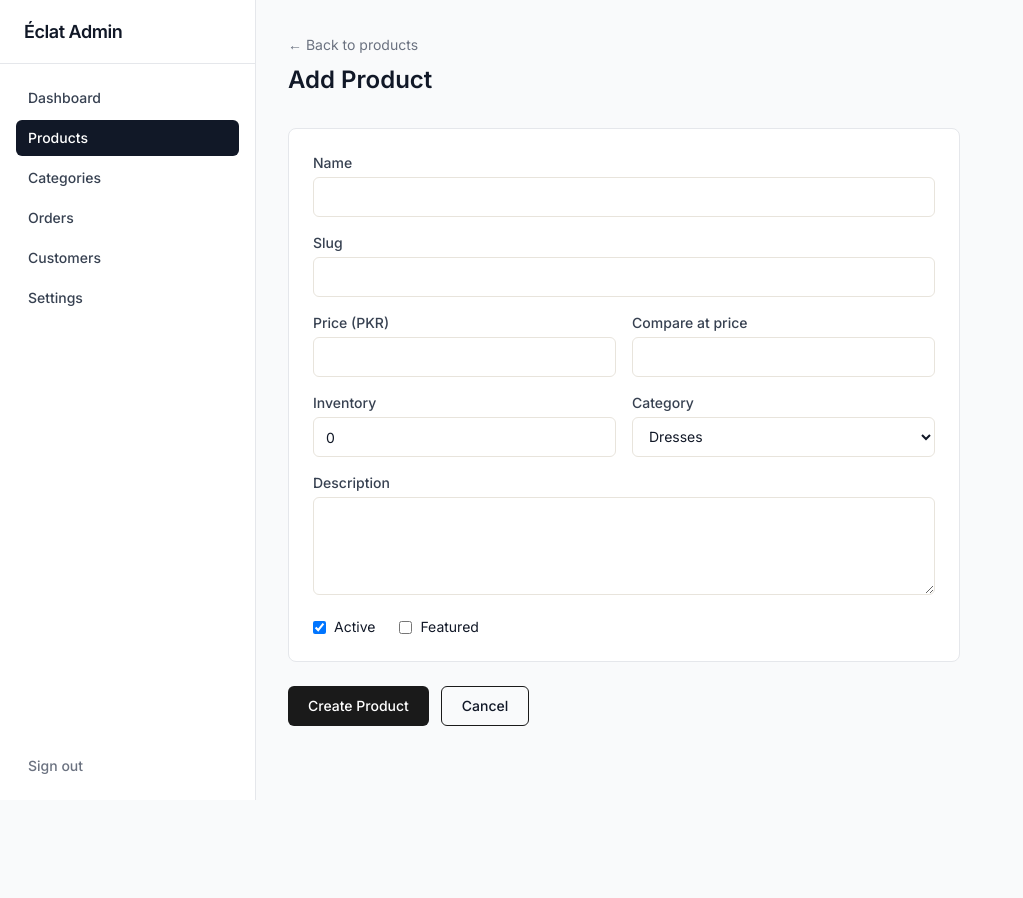
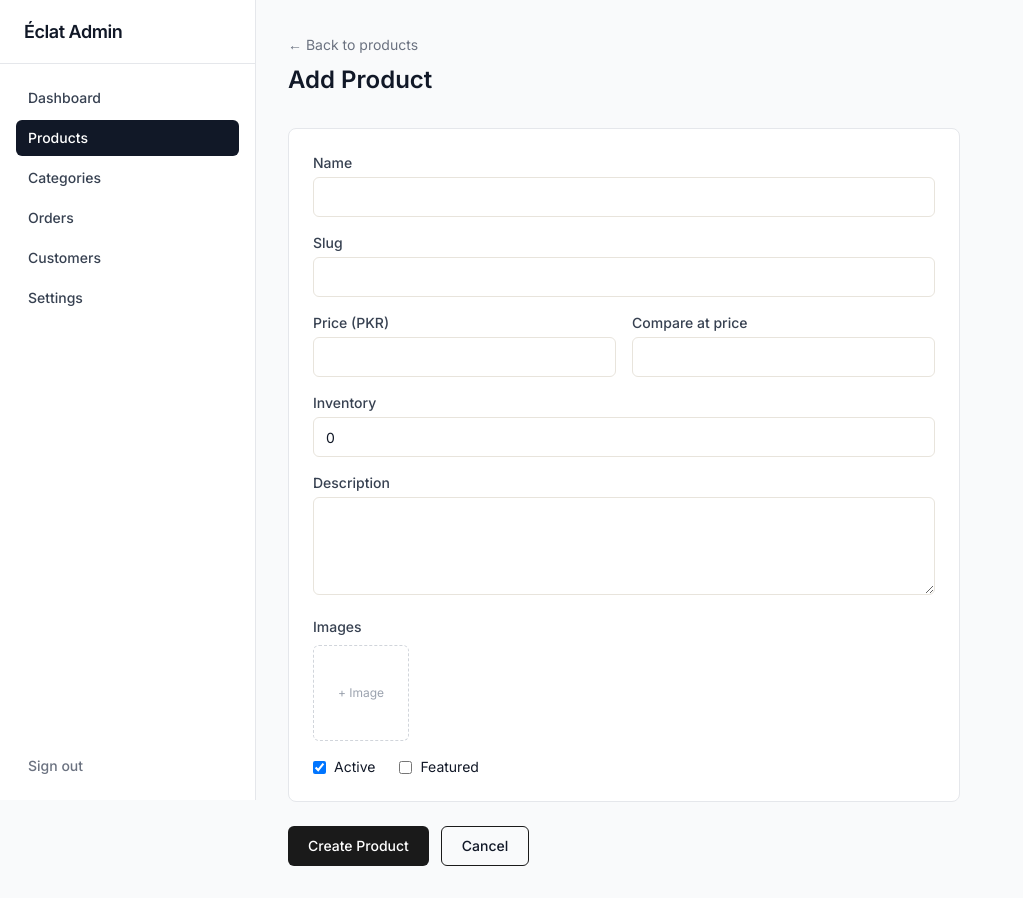
Before and after one commit to zaydattique/eclatbytuba, a Next.js app in the folder apps/admin/: page /products/new in a window 1280 px wide. Shown: the whole page, without its empty margins (0-1023 px from the left). Before the commit the page ends 800 px from the top, so only its background shows below. Built offline with nearby package versions, Linux system fonts and the light colour scheme.

Commit message:
Phase 5: Product form with image upload and API create

```diff
--- a/apps/admin/src/app/products/new/page.tsx
+++ b/apps/admin/src/app/products/new/page.tsx
@@ -4,17 +4,19 @@ import { useState } from "react";
 import { useRouter } from "next/navigation";
 import Link from "next/link";
 import { Button, Input } from "@eclat/ui";
+import { ImageUpload } from "@/components/ImageUpload";
 
 export default function NewProductPage() {
   const router = useRouter();
   const [saving, setSaving] = useState(false);
+  const [error, setError] = useState("");
+  const [images, setImages] = useState<string[]>([]);
   const [form, setForm] = useState({
     name: "",
     slug: "",
     price: "",
     compareAtPrice: "",
     inventory: "0",
-    category: "Dresses",
     description: "",
     isActive: true,
     isFeatured: false,
@@ -23,10 +25,34 @@ export default function NewProductPage() {
   const handleSubmit = async (e: React.FormEvent) => {
     e.preventDefault();
     setSaving(true);
-    await new Promise((r) => setTimeout(r, 600));
-    console.log("Create product:", form);
+    setError("");
+
+    try {
+      const base = process.env.NEXT_PUBLIC_APP_URL || "http://localhost:3000";
+      const res = await fetch(`${base}/api/products`, {
+        method: "POST",
+        headers: { "Content-Type": "application/json" },
+        body: JSON.stringify({
+          name: form.name,
+          slug: form.slug,
+          price: form.price,
+          compareAtPrice: form.compareAtPrice || null,
+          inventory: form.inventory,
+          description: form.description,
+          isActive: form.isActive,
+          isFeatured: form.isFeatured,
+          images,
+        }),
+      });
+      const data = await res.json();
+      if (!res.ok) throw new Error(data.error || "Failed to create");
+      router.push("/products");
+      router.refresh();
+    } catch (err: any) {
+      setError(err.message);
+    } finally {
       setSaving(false);
-    router.push("/products");
+    }
   };
 
   return (
@@ -50,7 +76,10 @@ export default function NewProductPage() {
                 setForm({
                   ...form,
                   name: e.target.value,
-                  slug: e.target.value.toLowerCase().replace(/\s+/g, "-").replace(/[^a-z0-9-]/g, ""),
+                  slug: e.target.value
+                    .toLowerCase()
+                    .replace(/\s+/g, "-")
+                    .replace(/[^a-z0-9-]/g, ""),
                 })
               }
             />
@@ -85,7 +114,6 @@ export default function NewProductPage() {
               />
             </div>
           </div>
-          <div className="grid grid-cols-2 gap-4">
           <div>
             <label className="block text-sm font-medium text-gray-700">Inventory</label>
             <Input
@@ -96,19 +124,6 @@ export default function NewProductPage() {
             />
           </div>
           <div>
-              <label className="block text-sm font-medium text-gray-700">Category</label>
-              <select
-                className="mt-1 flex h-10 w-full rounded-md border border-[#e8e4dc] bg-white px-3 text-sm"
-                value={form.category}
-                onChange={(e) => setForm({ ...form, category: e.target.value })}
-              >
-                {["Dresses", "Outerwear", "Blazers", "Bottoms", "Accessories"].map((c) => (
-                  <option key={c} value={c}>{c}</option>
-                ))}
-              </select>
-            </div>
-          </div>
-          <div>
             <label className="block text-sm font-medium text-gray-700">Description</label>
             <textarea
               className="mt-1 w-full rounded-md border border-[#e8e4dc] px-3 py-2 text-sm"
@@ -116,6 +131,10 @@ export default function NewProductPage() {
               value={form.description}
               onChange={(e) => setForm({ ...form, description: e.target.value })}
             />
+          </div>
+          <div>
+            <label className="mb-2 block text-sm font-medium text-gray-700">Images</label>
+            <ImageUpload value={images} onChange={setImages} />
           </div>
           <div className="flex gap-6">
             <label className="flex items-center gap-2 text-sm">
@@ -137,6 +156,8 @@ export default function NewProductPage() {
           </div>
         </div>
 
+        {error && <p className="text-sm text-red-600">{error}</p>}
+
         <div className="flex gap-3">
           <Button type="submit" disabled={saving}>
             {saving ? "Saving..." : "Create Product"}
```
Lines whose indentation alone changed are shown as unchanged.
